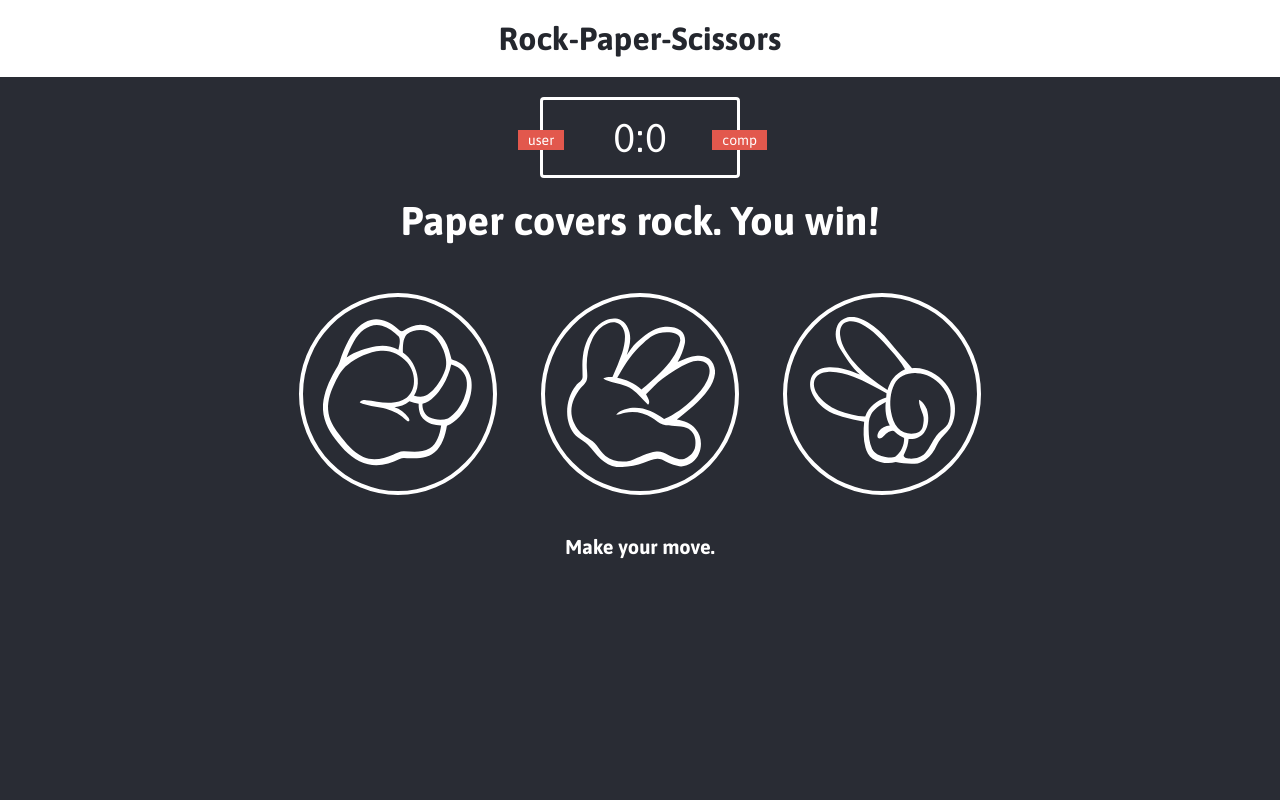
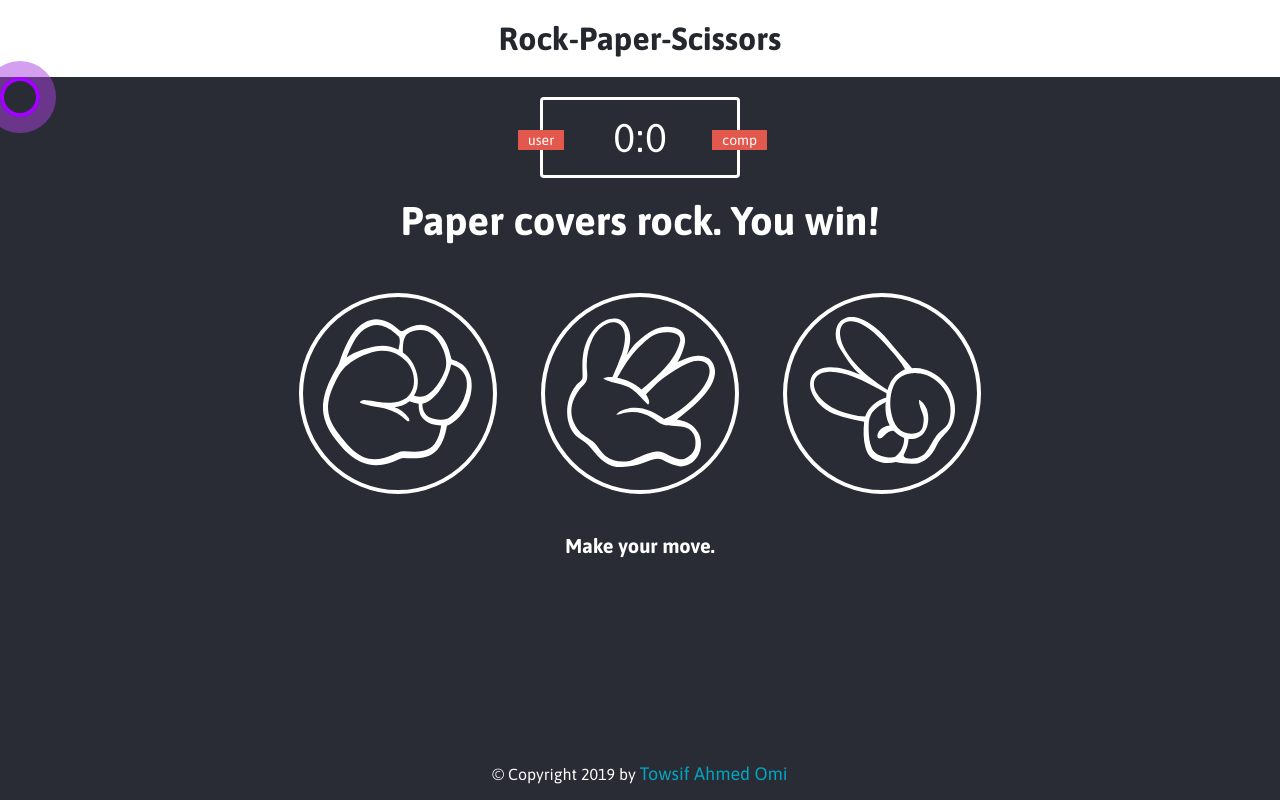
Before and after one commit to towsif031/rock-paper-scissors, a plain HTML site: page index.html in a window 1280 px wide. Drawn offline with Linux system fonts and the light colour scheme.

Commit message:
added custom cursor and style

```diff
--- /dev/null
+++ b/css/cursor.scss
@@ -0,0 +1,67 @@
+.cursor {
+    pointer-events: none;
+    width: 40px;
+    height: 40px;
+    //border: 1px solid white;
+    border: 4px solid rgb(162, 0, 255);
+    border-radius: 50%;
+    position: absolute;
+    // transition-duration: 200ms;
+    // transition-timing-function: ease-out;
+    animation: cursorAnim .5s infinite alternate;
+}
+
+.cursor::after {
+    content: "";
+    width: 40px;
+    height: 40px;
+    position: absolute;
+    // border: 8px solid grey;
+    border: 16px solid rgb(172, 64, 223);
+    border-radius: 50%;
+    opacity: .5;
+    top: -20px;
+    left: -20px;
+    animation: cursorAnim2 .5s infinite alternate;
+}
+
+@keyframes cursorAnim {
+    from {
+        transform: scale(1);
+    }
+
+    to {
+        transform: scale(.7);
+    }
+}
+
+@keyframes cursorAnim2 {
+    from {
+        transform: scale(1);
+    }
+
+    to {
+        transform: scale(.4);
+    }
+}
+
+@keyframes cursorAnim3 {
+    0% {
+        transform: scale(1);
+    }
+
+    50% {
+        transform: scale(3);
+    }
+
+    100% {
+        transform: scale(1);
+        opacity: 0;
+    }
+}
+
+.expand {
+    animation: cursorAnim3 .5s forwards;
+    // border: 1px solid red;
+    border: 4px solid rgb(255, 0, 0);
+}
--- a/css/styles.css
+++ b/css/styles.css
@@ -8,6 +8,8 @@
 
 body {
     background: #292c34;
+    font-family: Asap, sans-serif;
+    overflow: hidden;
 }
 
 header {
@@ -19,6 +21,26 @@ header>h1 {
     color: #24272e;
     text-align: center;
     font-family: Asap, sans-serif;
+}
+
+footer {
+    position: absolute;
+    right: 0;
+    bottom: 0;
+    left: 0;
+    padding: 1rem;
+    color: #fff;
+    background-color: #26232c00;
+}
+
+.copyright {
+    text-align: center;
+}
+
+.copyright a {
+    font-size: 18px;
+    color: rgb(0, 166, 196);
+    text-decoration: none;
 }
 
 img {
--- a/index.html
+++ b/index.html
@@ -7,12 +7,15 @@
     <meta http-equiv="X-UA-Compatible" content="ie=edge">
     <title>Rock-Paper-Scissors Game</title>
     <link rel="stylesheet" href="css/styles.css">
+    <link rel="stylesheet" href="css/cursor.css">
 </head>
 
 <body>
     <header>
         <h1>Rock-Paper-Scissors</h1>
     </header>
+
+    <div class="cursor"></div>
 
     <div class="score-board">
         <div id="user-label" class="badge">user</div>
@@ -38,7 +41,12 @@
 
     <p id="action-message">Make your move.</p>
 
+    <footer>
+        <p class="copyright">&copy;&nbsp;Copyright 2019 by <a href="http://www.towsif.me" target="_blank">Towsif Ahmed Omi</a></p>
+    </footer>
+
     <script src="js/app.js" chatset="UTF-8"></script>
+    <script src="js/cursor.js" chatset="UTF-8"></script>
 </body>
 
 </html>
--- /dev/null
+++ b/js/cursor.js
@@ -0,0 +1,13 @@
+const cursor = document.querySelector('.cursor');
+
+document.addEventListener('mousemove', e => {
+    cursor.setAttribute("style", "top: " + (e.pageY - 18.5) + "px; left: " + (e.pageX - 18.5) + "px;")
+})
+
+document.addEventListener('click', () => {
+    cursor.classList.add("expand");
+
+    setTimeout(() => {
+        cursor.classList.remove("expand");
+    }, 500)
+})
```
Also changed, not shown: css/cursor.css (added), 2 other files.
